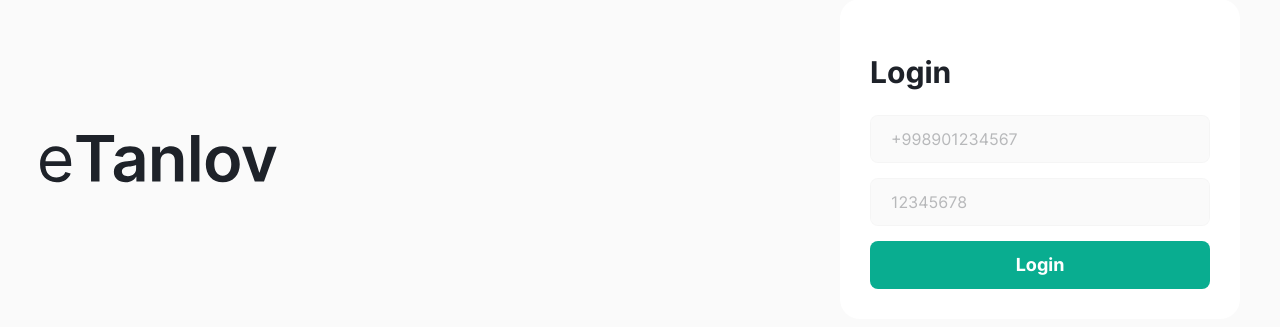
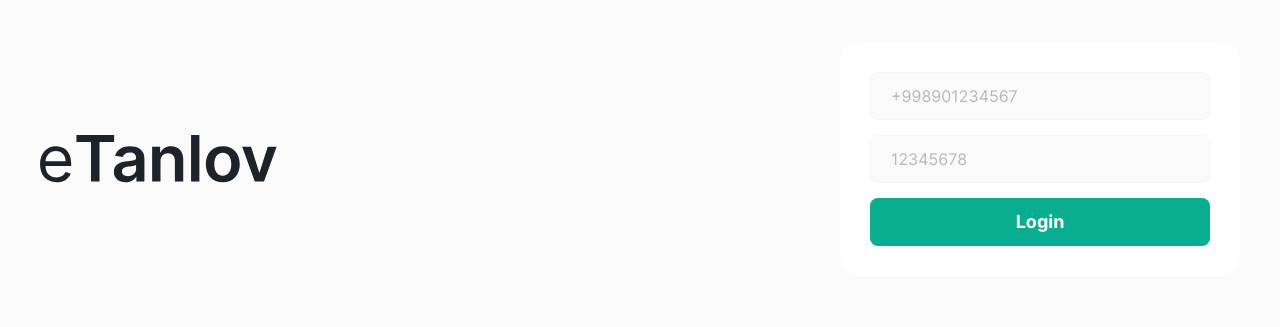
Before and after one commit to aibrohim/etanlov, a React (Create React App) app: page /login in a window 1280 px wide. Shown: the part 241-568 px from the top of the page. Built offline with nearby package versions, Linux system fonts and the light colour scheme.

Commit message:
removed login text

```diff
--- a/src/screens/Login/Login.js
+++ b/src/screens/Login/Login.js
@@ -44,7 +44,7 @@
       <div className="auth container">
         <img className="auth__logo" src={Logo} alt="" />
         <div className="auth__content">
-          <h1 className="auth__title">Login</h1>
+          <h1 className="auth__title visually-hidden">Login</h1>
           <form onSubmit={handleFormSubmit} action="#" method="post">
             <input placeholder="+998901234567" className="auth__field field" value={phoneNumber} onChange={evt => setPhoneNumber(evt.target.value)} type="text" />
             <input placeholder="12345678" className="auth__field field" value={password} onChange={evt => setPassword(evt.target.value)} type="password" />
```
